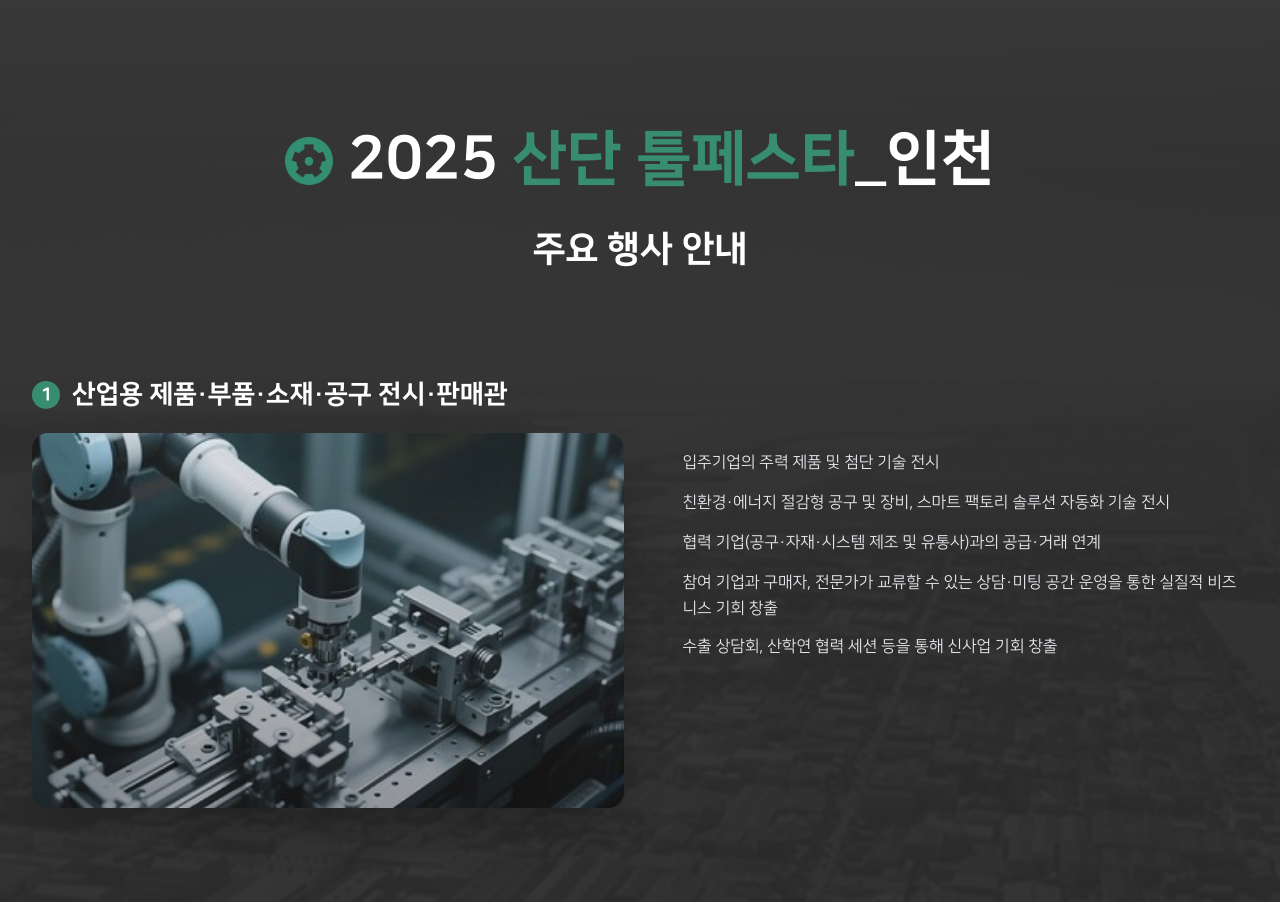
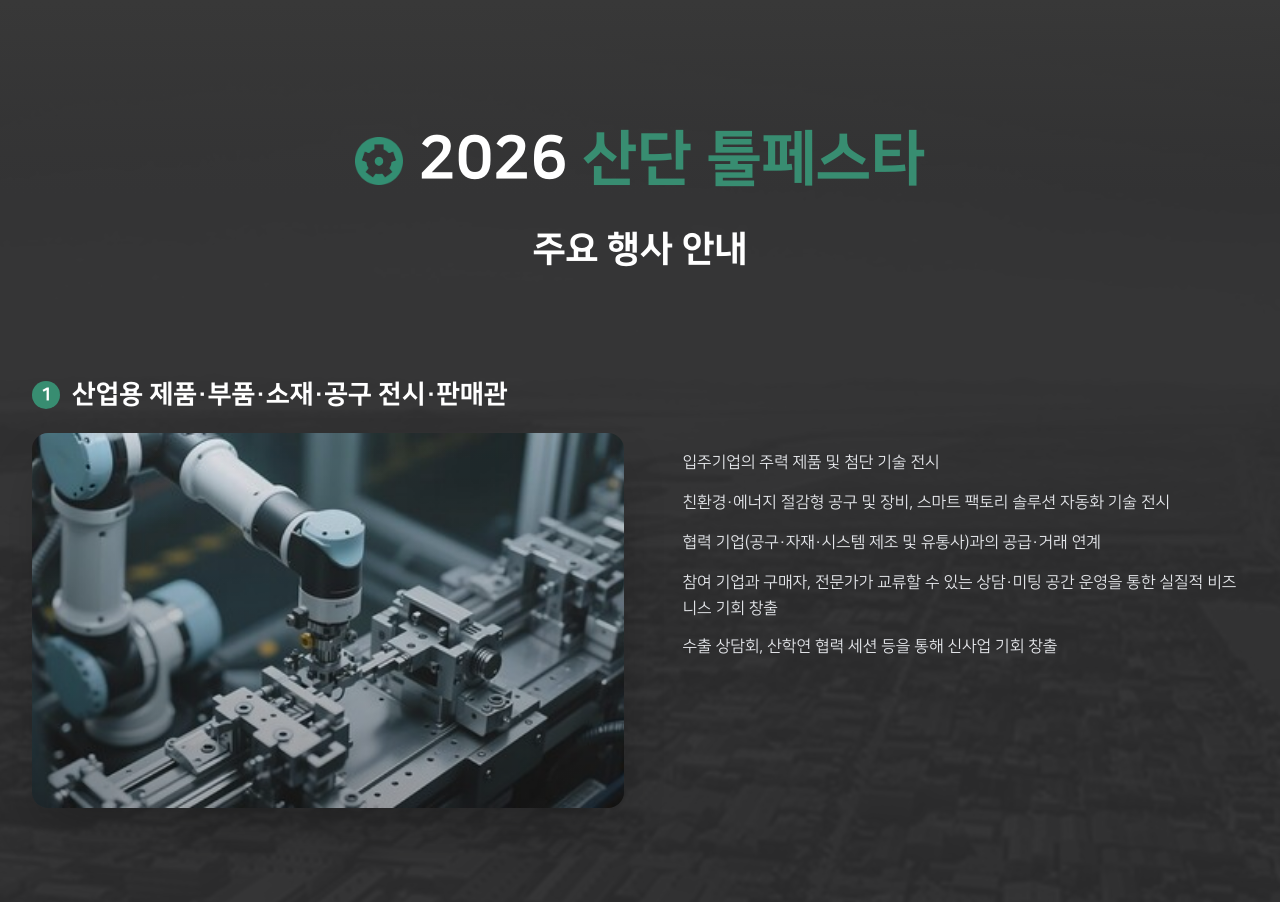
Before and after one commit to ebbebe/sandan-tool-festa, a Next.js app: page / in a window 1280 px wide. Shown: the part 1880-2782 px from the top of the page. Built offline with nearby package versions, Linux system fonts and the light colour scheme; grey boxes are pictures that could not be loaded.

Commit message:
수정사항 반영2

```diff
--- a/src/components/EventCards.tsx
+++ b/src/components/EventCards.tsx
@@ -81,9 +81,8 @@ const EventCards = () => {
             />
             <h2 className="text-3xl md:text-5xl lg:text-6xl font-black text-white leading-none"
                 style={{ fontFamily: "NanumSquare, sans-serif" }}>
-              <span>2025 </span>
+              <span>2026 </span>
               <span className="text-[#388d71]">산단 툴페스타</span>
-              <span>_인천</span>
             </h2>
           </div>
           <p className="text-xl md:text-3xl lg:text-4xl text-white font-black"
```
